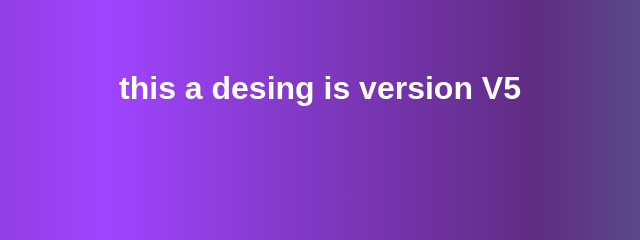
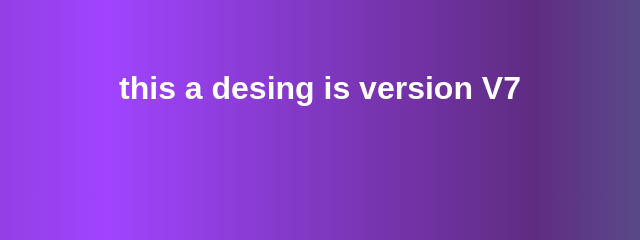
Before and after one commit to Github12786/myrepo, a plain HTML site: page index.html in a window 1280 px wide. Shown: the part 312-552 px from the top of the page, 320-960 px from the left. Drawn offline with Linux system fonts and the light colour scheme.

Commit message:
version7

```diff
--- a/index.html
+++ b/index.html
@@ -7,7 +7,7 @@
     <title>Document</title>
 </head>
 <body>
-    <h1>this a desing is version V5</h1>
+    <h1>this a desing is version V7</h1>
 
 </body>
 </html>
```
